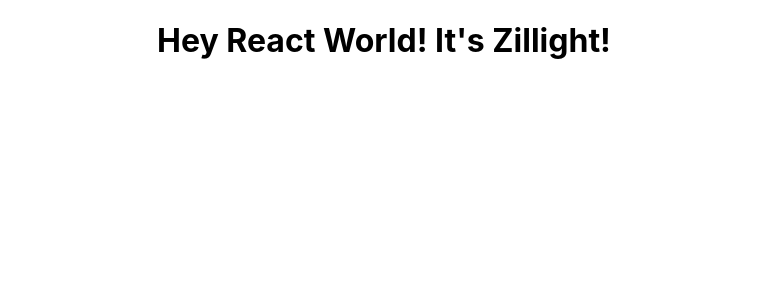
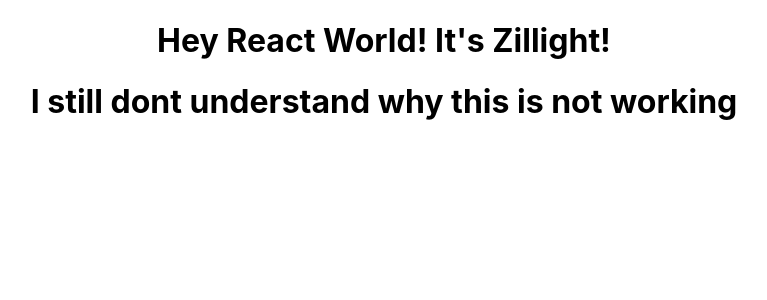
Before and after one commit to Zillight/React-world, a React (Create React App) app: page / in a window 1280 px wide. Shown: the top 300 px of the page, without its empty margins (256-1023 px from the left). Built offline with nearby package versions, Linux system fonts and the light colour scheme.

Commit message:
changed class component back to arrow function

```diff
--- a/src/App.js
+++ b/src/App.js
@@ -1,15 +1,16 @@
 import React, { Component } from 'react';
-//import logo from './logo.svg';
+// import logo from './logo.svg';
 import './App.css';
 import Greet from './components/Greet';
-//import Welcome from './components/Welcome';
+import Welcome from './components/Welcome';
 
 class App extends Component {
   render (){
     return (
       <div className="App">
         <Greet/>
-        <welcome />
+        <Welcome/>
+
       </div>
     );
   }
--- a/src/components/Welcome.js
+++ b/src/components/Welcome.js
@@ -1,9 +1,6 @@
-import React, { Component } from 'react'
+import React from 'react';
 
-class Welcome extends Component {
-    render(){
-        return <h1>Class Component</h1>
-    }
+const Welcome = () => {
+    return <h1>I still dont understand why this is not working</h1>
 }
-
-export default Welcome
+export default Welcome;
```
